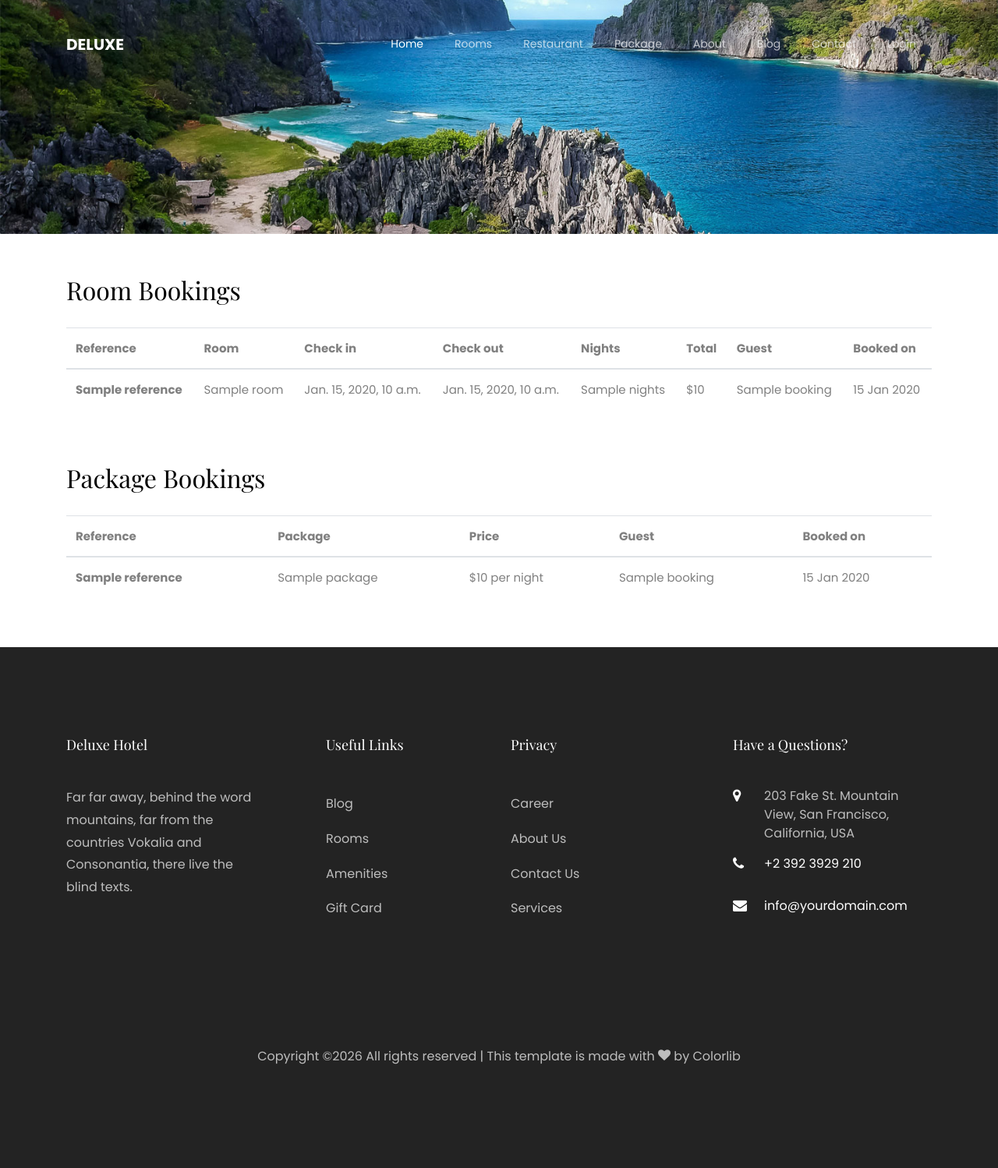
After one commit to MdTanzil/Hotel-Booking-app-Django, a Django app: template hotelbooking/templates/hotelbooking/my_bookings.html in a window 1280 px wide. The commit adds this page. Shown: the whole page at 78% size. Run offline with Django 4.2, Linux system fonts and the light colour scheme; the template is opened without the code that fills it: most values are stand-ins (such as "Sample title", 1, 10 or a date in 2020); some libraries are stand-ins or nearby versions; some web fonts are replaced.

Commit message:
Add My Bookings page with booking references

```diff
--- /dev/null
+++ b/hotelbooking/templates/hotelbooking/my_bookings.html
@@ -0,0 +1,79 @@
+{% extends 'base.html' %}
+{% load static %}
+{% block title %}
+    My Bookings
+{% endblock title %}
+{% block body %}
+    {% include 'hotelbooking/hero.html' with pagename="My Bookings" %}
+    <div class="container py-5">
+        <h2 class="mb-4">Room Bookings</h2>
+        {% if room_bookings %}
+        <div class="table-responsive">
+            <table class="table">
+                <thead>
+                    <tr>
+                        <th>Reference</th>
+                        <th>Room</th>
+                        <th>Check in</th>
+                        <th>Check out</th>
+                        <th>Nights</th>
+                        <th>Total</th>
+                        <th>Guest</th>
+                        <th>Booked on</th>
+                    </tr>
+                </thead>
+                <tbody>
+                    {% for booking in room_bookings %}
+                    <tr>
+                        <td><strong>{{ booking.reference }}</strong></td>
+                        <td>{{ booking.room.room_name }}</td>
+                        <td>{{ booking.start_date }}</td>
+                        <td>{{ booking.end_date }}</td>
+                        <td>{{ booking.nights }}</td>
+                        <td>${{ booking.stay_total }}</td>
+                        <td>{{ booking.guest_name }}</td>
+                        <td>{{ booking.created_at|date:"d M Y" }}</td>
+                    </tr>
+                    {% endfor %}
+                </tbody>
+            </table>
+        </div>
+        {% else %}
+        <p>You have no room bookings yet.</p>
+        {% endif %}
+
+        <h2 class="mt-5 mb-4">Package Bookings</h2>
+        {% if package_bookings %}
+        <div class="table-responsive">
+            <table class="table">
+                <thead>
+                    <tr>
+                        <th>Reference</th>
+                        <th>Package</th>
+                        <th>Price</th>
+                        <th>Guest</th>
+                        <th>Booked on</th>
+                    </tr>
+                </thead>
+                <tbody>
+                    {% for booking in package_bookings %}
+                    <tr>
+                        <td><strong>{{ booking.reference }}</strong></td>
+                        <td>{{ booking.package.name }}</td>
+                        <td>${{ booking.package.price }} per night</td>
+                        <td>{{ booking.name }}</td>
+                        <td>{{ booking.created_at|date:"d M Y" }}</td>
+                    </tr>
+                    {% endfor %}
+                </tbody>
+            </table>
+        </div>
+        {% else %}
+        <p>You have no package bookings yet.</p>
+        {% endif %}
+
+        {% if not room_bookings and not package_bookings %}
+        <p class="mt-4"><a href="{% url 'hotelbooking:rooms' %}" class="btn btn-primary">Browse Rooms</a></p>
+        {% endif %}
+    </div>
+{% endblock body %}
--- a/hotelbooking/urls.py
+++ b/hotelbooking/urls.py
@@ -6,6 +6,7 @@ from .views import (
     RoomDetails,
     CreateBookingRoom,
     PackageBookingCreateView,
+    MyBookingsView,
     RestaurantsTemplateView,
     AboutUsTemplateView,
     BlogTemplateView,
@@ -26,6 +27,7 @@ urlpatterns = [
         PackageBookingCreateView.as_view(),
         name="booking-package",
     ),
+    path("my-bookings/", MyBookingsView.as_view(), name="my-bookings"),
     path('restaurants/', RestaurantsTemplateView.as_view(),name='restaurants_home'),
     path('about-us/', AboutUsTemplateView.as_view(),name='about-us'),
     path('blog/', BlogTemplateView.as_view(),name='blog'),
--- a/templates/navbar.html
+++ b/templates/navbar.html
@@ -14,6 +14,7 @@
 	          <li class="nav-item"><a href="{% url 'hotelbooking:blog' %}" class="nav-link">Blog</a></li>
 	          <li class="nav-item"><a href="{% url 'hotelbooking:contact-us' %}" class="nav-link">Contact</a></li>
 			  {% if user.is_authenticated %}
+	          <li class="nav-item"><a href="{% url 'hotelbooking:my-bookings' %}" class="nav-link">My Bookings</a></li>
 	          {% if user.is_staff %}
 	          <li class="nav-item"><a href="{% url 'admin:index' %}" class="nav-link">Admin Panel</a></li>
 	          {% endif %}
```
Also changed, not shown: hotelbooking/admin.py (+4 -3 lines), hotelbooking/models.py (+42 -0 lines), hotelbooking/views.py (+31 -2 lines), hotelbooking/migrations/0010_booking_reference_booking_user_and_more.py (added).
